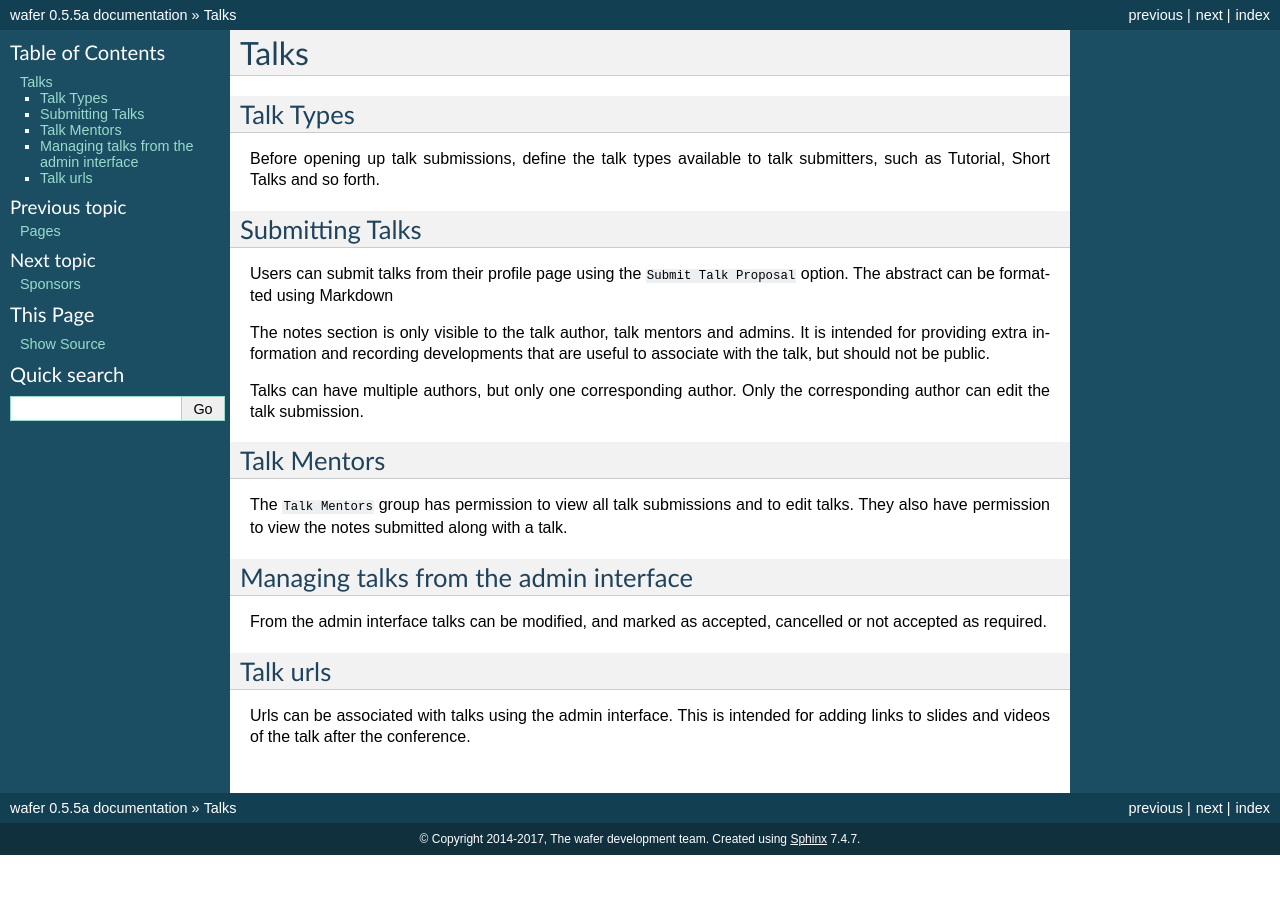
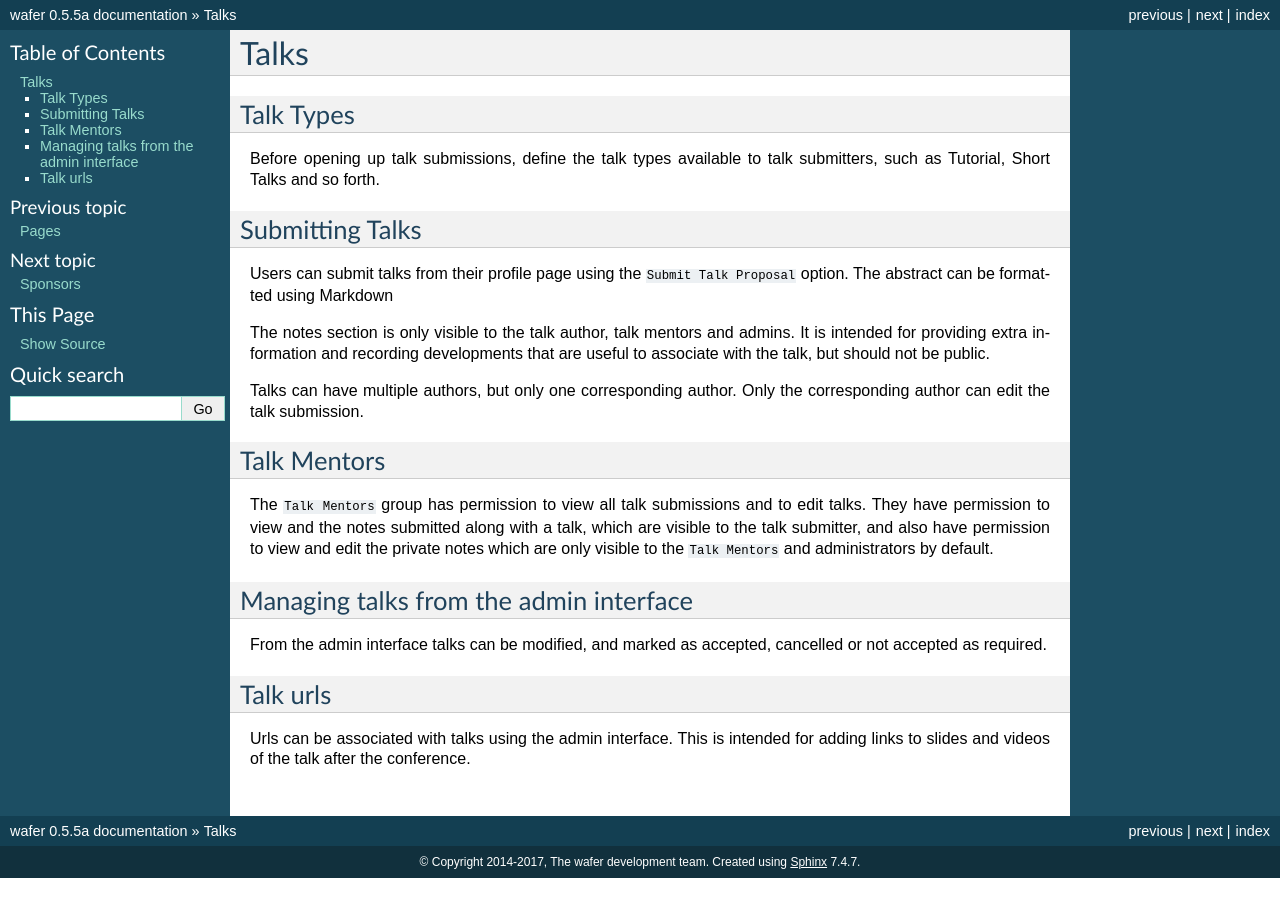
Before and after one commit to CTPUG/wafer, a Sphinx documentation site: the page built from docs/talks.rst, in a window 1280 px wide. Built offline with Sphinx 7.4.7, drawn with Linux system fonts in a browser that asks for light colours.

Commit message:
Document permission changes

```diff
--- a/docs/talks.rst
+++ b/docs/talks.rst
@@ -26,8 +26,10 @@ Talk Mentors
 ============
 
 The ``Talk Mentors`` group has permission to view all talk submissions and
-to edit talks. They also have permission to view the notes submitted along
-with a talk.
+to edit talks. They have permission to view and the notes submitted along
+with a talk, which are visible to the talk submitter, and also have
+permission to view and edit the private notes which are only visible to
+the ``Talk Mentors`` and administrators by default.
 
 Managing talks from the admin interface
 =======================================
```
